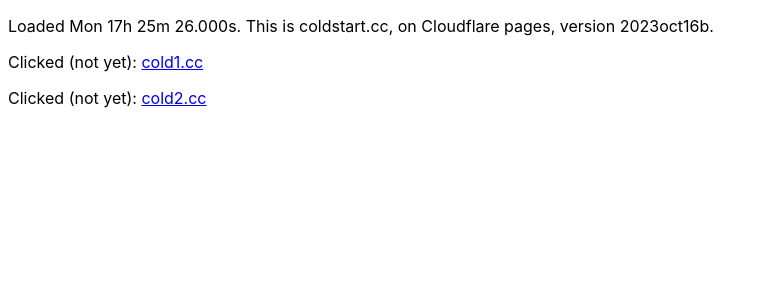
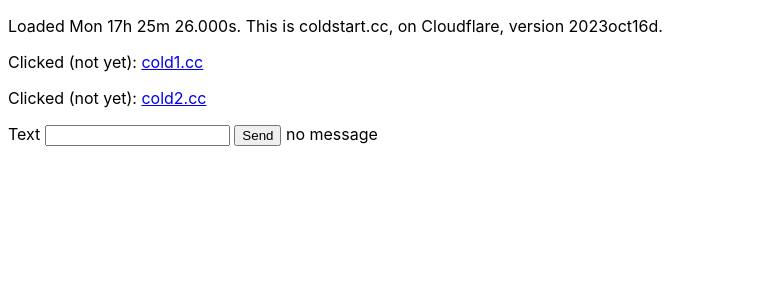
Before and after one commit to zootella/coldstart, a React (Create React App) app: page / in a window 1280 px wide. Shown: the top 300 px of the page, without its empty margins (0-768 px from the left). Built offline with nearby package versions, Linux system fonts and the light colour scheme.

Commit message:
unified changes on three domains

```diff
--- a/src/App.js
+++ b/src/App.js
@@ -16,6 +16,33 @@
   return(<span>{weekday} {hours}h {minutes}m {seconds}.{milliseconds}s</span>);
 }
 
+const BoxForm = () => {
+
+  const [email, setEmail] = useState("");
+  const [message, setMessage] = useState("no message");
+  const onMySend = e => {
+    e.preventDefault();
+    console.log(email);
+  };
+
+  function onBoxChange(event) {
+    setMessage(`measured ${event.target.value.length} characters`)
+    setEmail(event.target.value);
+  }
+
+  return (
+    <div>
+      <form onSubmit={onMySend}>
+        <p>
+          <label>Text <input type="text" name="email" value={email} onChange={onBoxChange} /></label>{" "}
+          <button>Send</button>{" "}
+          {message}
+        </p>
+      </form>
+    </div>
+  );
+};
+
 function App() {
 
   const [clicked1, setClicked1] = useState(0);
@@ -24,7 +51,7 @@
   return (
     <div className="App">
       <p>
-        Loaded <Tick tick={Date.now()}/>. This is coldstart.cc, on Cloudflare pages, version 2023oct16b.
+        Loaded <Tick tick={Date.now()}/>. This is coldstart.cc, on Cloudflare, version 2023oct16d.
       </p>
       <p>
         Clicked <Tick tick={clicked1}/>:{" "}
@@ -36,6 +63,7 @@
         <a href="https://cold2.cc/" target="_blank" rel="noreferrer"
         onClick={()=>{setClicked2(Date.now())}}>cold2.cc</a>
       </p>
+      <BoxForm />
     </div>
   );
 }
```
